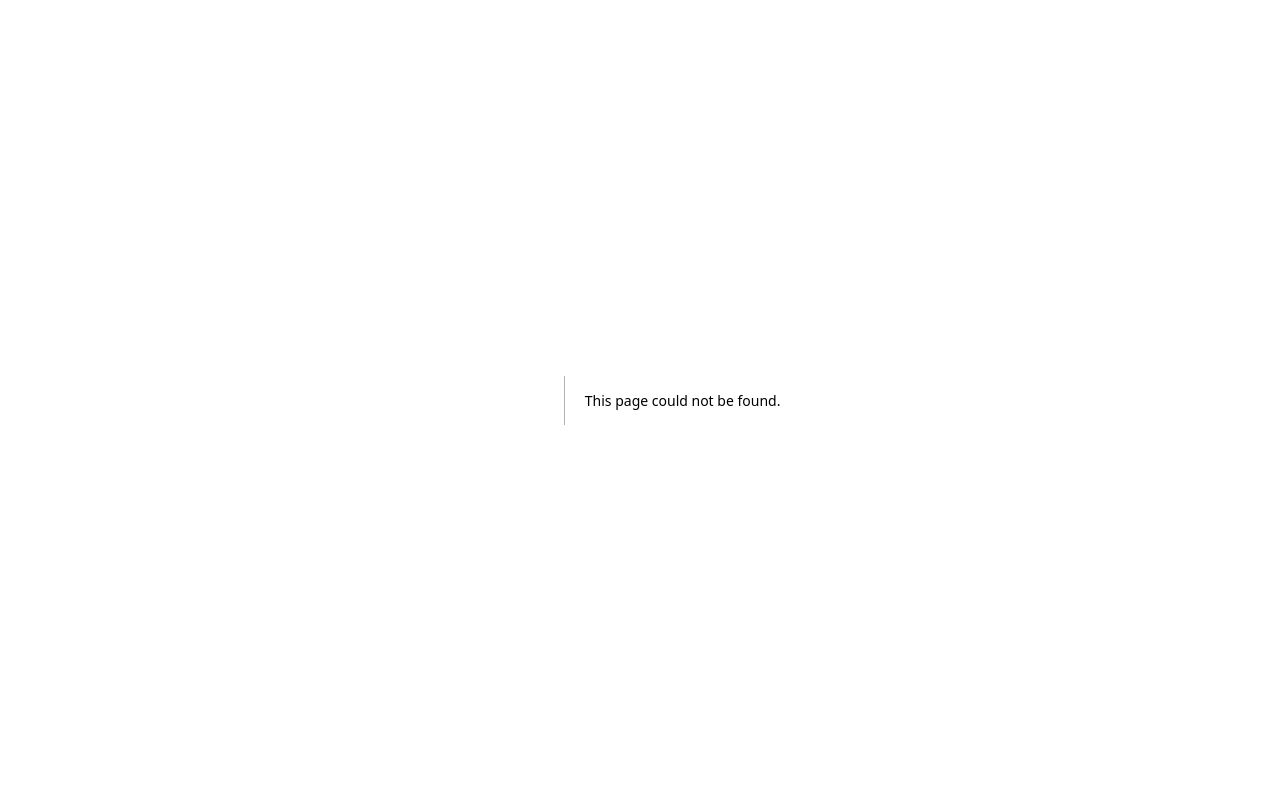
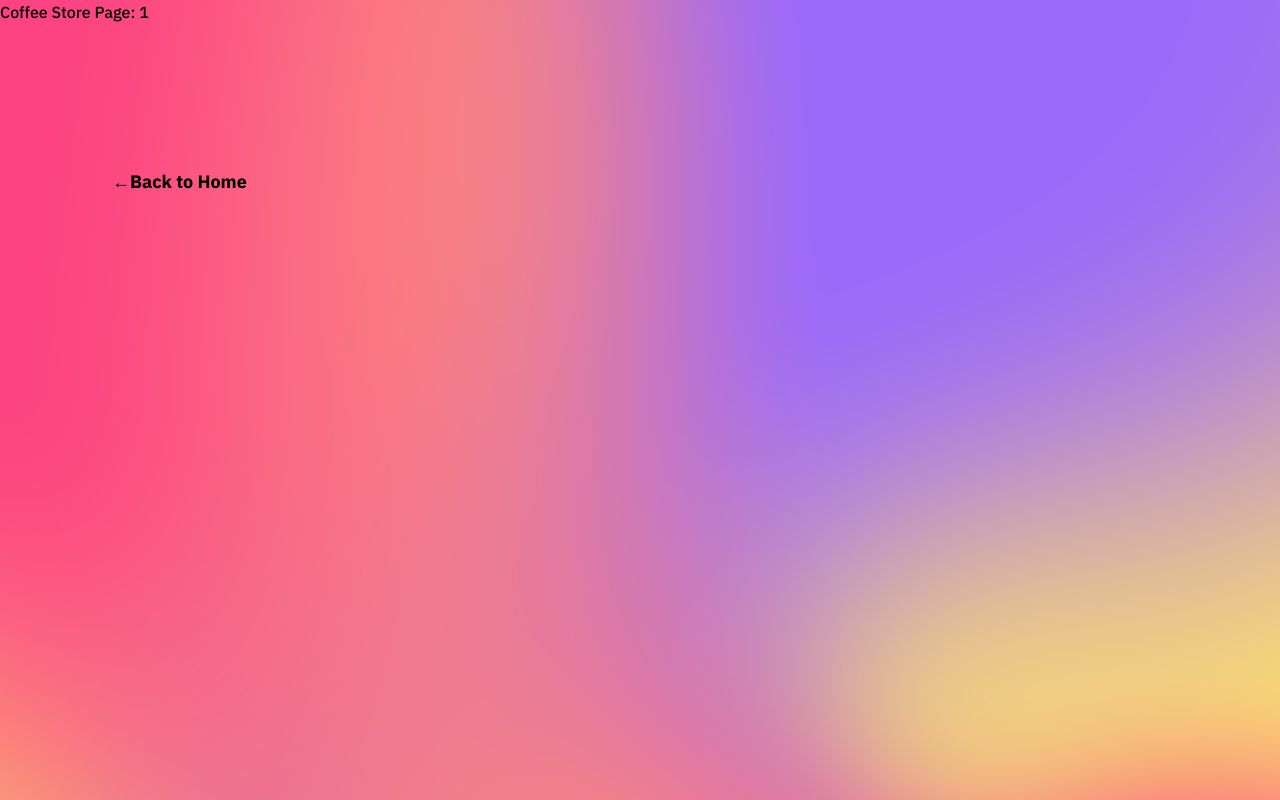
Before and after one commit to Yutman/discover-coffee-shops, a Next.js app: page /coffee-store/1 in a window 1280 px wide. Before the commit this address had no page. Built offline with nearby package versions, Linux system fonts and the light colour scheme.

Commit message:
Creating nested routes link

```diff
--- /dev/null
+++ b/app/coffee-store/[id]/page.tsx
@@ -0,0 +1,19 @@
+import React from 'react'
+import Link from 'next/link';
+
+export default function Page(props: {params: {id:string}}) {
+    const {
+        params: { id },
+      } = props;
+      console.log('id', id);
+      return (
+      <div className='h-full pb-80'>
+        Coffee Store Page: {id}
+        <div className='m-auto grid max-w-full px-12 py-12 lg:max-w-6xl lg:grid-cols-2 lg:gap-4'>
+        <div className='mb-2 mt-24 text-lg font-bold'>
+        <Link href='/'>←Back to Home</Link>
+        </div>
+        </div>
+      </div>
+    );
+}
--- a/app/coffee-store/page.tsx
+++ b/app/coffee-store/page.tsx
@@ -1,7 +1,5 @@
-import React from 'react'
+import React from 'react';
 
 export default function Page() {
-  return <div>
-      Coffee store page
-    </div>
+  return <div>Coffee store Page</div>;
 }
```
